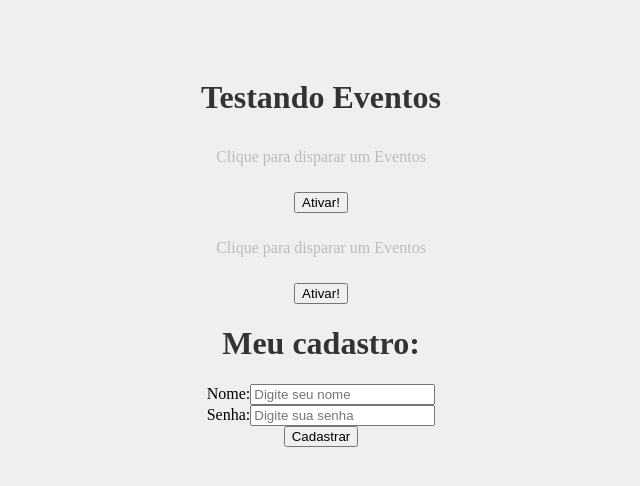
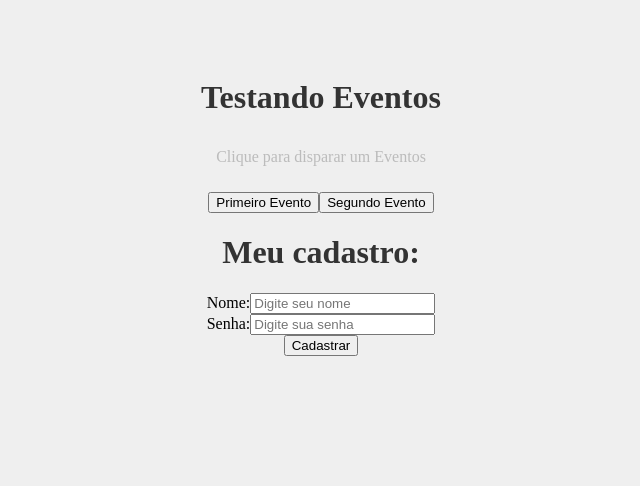
Before and after one commit to aefonso/projeto-react, a React (Create React App) app: page / in a window 1280 px wide. Shown: the top 486 px of the page, without its empty margins (319-959 px from the left). Built offline with nearby package versions, Linux system fonts and the light colour scheme.

Commit message:
feat: passando eventos por props

```diff
--- a/src/App.js
+++ b/src/App.js
@@ -10,8 +10,7 @@
   return (
     <div className="App">
       <h1>Testando Eventos</h1>
-      <Evento numero="1" />
-      <Evento numero="2" />
+      <Evento />
       <Form />
     </div>
   );
--- a/src/components/Evento.js
+++ b/src/components/Evento.js
@@ -1,12 +1,21 @@
-function Evento({numero}) {
+import Button from "./evento/Button"
+
+
+function Evento() {
   function meuEvento(){
-    console.log(`Opa, fui ativado! ${numero}`)
+    console.log(`Ativando primeiro evento!`)
   }
+
+  function segundoEvento() {
+    console.log('Ativando o segundo Evento!')
+  }
+
   return (
-    <>
+    <div>
       <p>Clique para disparar um Eventos</p>
-      <button onClick={meuEvento}>Ativar!</button>
-    </>
+      <Button event={meuEvento} text="Primeiro Evento"/>
+      <Button event={segundoEvento} text="Segundo Evento"/>
+    </div>
   )
 }
 
--- /dev/null
+++ b/src/components/evento/Button.js
@@ -0,0 +1,5 @@
+function Button(props) {
+  return <button onClick={props.event}>{props.text}</button>
+}
+
+export default Button
```
